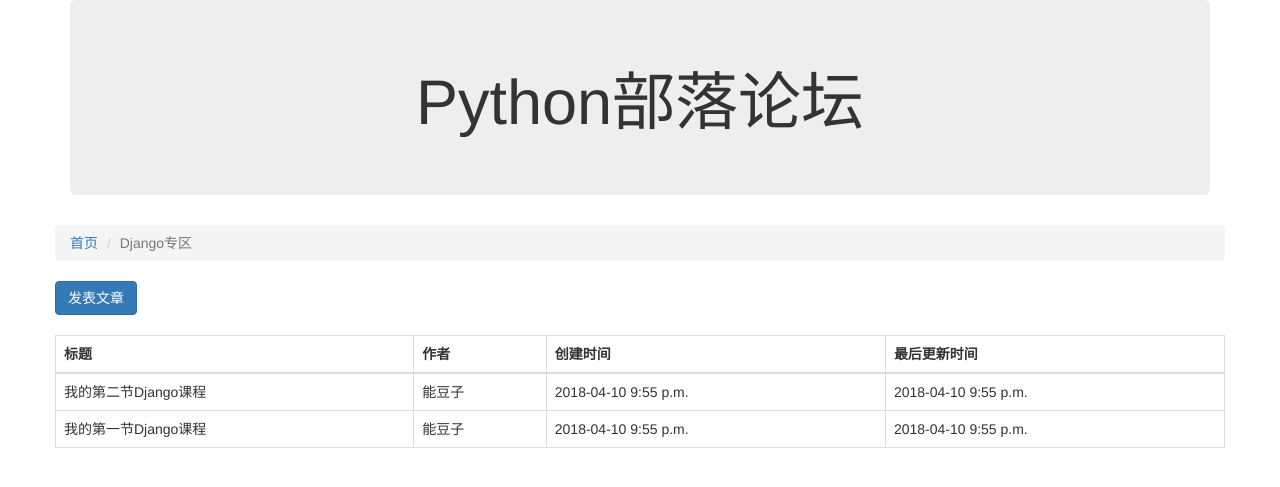
After one commit to LuckyBoy314/FirstDjango, a Django app: page /article/list/1 in a window 1280 px wide. The commit adds this page. Shown: the top 487 px of the page. Run offline with Django 3.2, Linux system fonts and the light colour scheme; data comes from the database, SQL or seed files in the repository; both versions use the stored data as it was after the commit; some libraries are stand-ins or nearby versions.

Commit message:
模板继承,添加文章页面

```diff
--- a/forum/articles/admin.py
+++ b/forum/articles/admin.py
@@ -3,6 +3,6 @@ from .models import Article
 
 
 class ArticleAdmin(admin.ModelAdmin):
-    list_display = ('title', 'block', 'create_timestamp','last_update_timestamp','status')
+    list_display = ('title', 'author', 'block', 'create_timestamp','last_update_timestamp','status')
 
 admin.site.register(Article, ArticleAdmin)
--- a/forum/articles/models.py
+++ b/forum/articles/models.py
@@ -5,7 +5,8 @@ from blocks.models import Block
 class Article(models.Model):
     block = models.ForeignKey(Block, verbose_name='板块ID')
     title = models.CharField('文章标题', max_length=100)
-    content = models.CharField('文字内容', max_length=10000)
+    author = models.CharField('作者', max_length=100, default='能豆子')
+    content = models.CharField('文章内容', max_length=10000)
     status = models.IntegerField('状态', choices=((0, '正常'), (-1, '删除')))
 
     create_timestamp = models.DateTimeField('创建时间', auto_now_add=True)
--- /dev/null
+++ b/forum/articles/templates/article_list.html
@@ -0,0 +1,30 @@
+{% extends "base.html" %}
+{% block content %}
+    <ol class="breadcrumb">
+        <li><a href="/">首页</a> </li>
+        <li class="active">{{ b.name }}</li>
+    </ol>
+    <a href="#" class="btn btn-primary">发表文章</a>
+    <br/>
+    <br/>
+    <table class="table table-bordered">
+        <thead>
+            <tr>
+                <th>标题</th>
+                <th>作者</th>
+                <th>创建时间</th>
+                <th>最后更新时间</th>
+            </tr>
+        </thead>
+        <tbody>
+            {% for article in articles %}
+            <tr>
+                <td>{{ article.title }}</td>
+                <td>{{ article.author }}</td>
+                <td>{{ article.create_timestamp|date:"Y-m-d P" }}</td>
+                <td>{{ article.last_update_timestamp|date:"Y-m-d P" }}</td>
+            </tr>
+            {% endfor %}
+        </tbody>
+    </table>
+{% endblock %}
--- /dev/null
+++ b/forum/articles/urls.py
@@ -0,0 +1,6 @@
+from django.conf.urls import url
+from . import views
+
+urlpatterns = [
+    url(r'^list/(?P<block_id>\d+)', views.article_list)
+]
--- a/forum/articles/views.py
+++ b/forum/articles/views.py
@@ -1,3 +1,10 @@
 from django.shortcuts import render
+from blocks.models import Block
+from articles.models import Article
 
-# Create your views here.
+def article_list(request, block_id):
+    block_id = int(block_id)
+    block = Block.objects.get(id=block_id)
+    articles = Article.objects.filter(block=block, status=0).order_by('-id')
+
+    return render(request, 'article_list.html',{'articles': articles, 'b': block})
--- a/forum/forum/urls.py
+++ b/forum/forum/urls.py
@@ -13,11 +13,12 @@ Including another URLconf
     1. Import the include() function: from django.conf.urls import url, include
     2. Add a URL to urlpatterns:  url(r'^blog/', include('blog.urls'))
 """
-from django.conf.urls import url
+from django.conf.urls import url, include
 from django.contrib import admin
 from blocks import views
 
 urlpatterns = [
     url(r'^admin/', admin.site.urls),
-    url(r'^$', views.index)
+    url(r'^$', views.index),
+    url(r'^article/', include('articles.urls'))
 ]
--- /dev/null
+++ b/forum/templates/base.html
@@ -0,0 +1,24 @@
+<!DOCTYPE html>
+<html lang="en">
+<head>
+    <meta charset="UTF-8">
+    <title>Python部落</title>
+    <link rel="stylesheet" href="/static/css/bootstrap.min.css">
+</head>
+<body>
+    <div class="container">
+        <div class="row">
+            <div class="col-xs-12 col-md-12">
+                <div class="jumbotron">
+                    <div style="text-align:center"><h1>Python部落论坛</h1> </div>
+                </div>
+            </div>
+        </div>
+        <div class="row">
+            {% block content %}
+            {% endblock %}
+        </div>
+
+    </div>
+</body>
+</html>
```
Also changed, not shown: forum/templates/index.html (+4 -23 lines), forum/articles/migrations/0002_auto_20180410_2209.py (added), forum/db.sqlite3.
